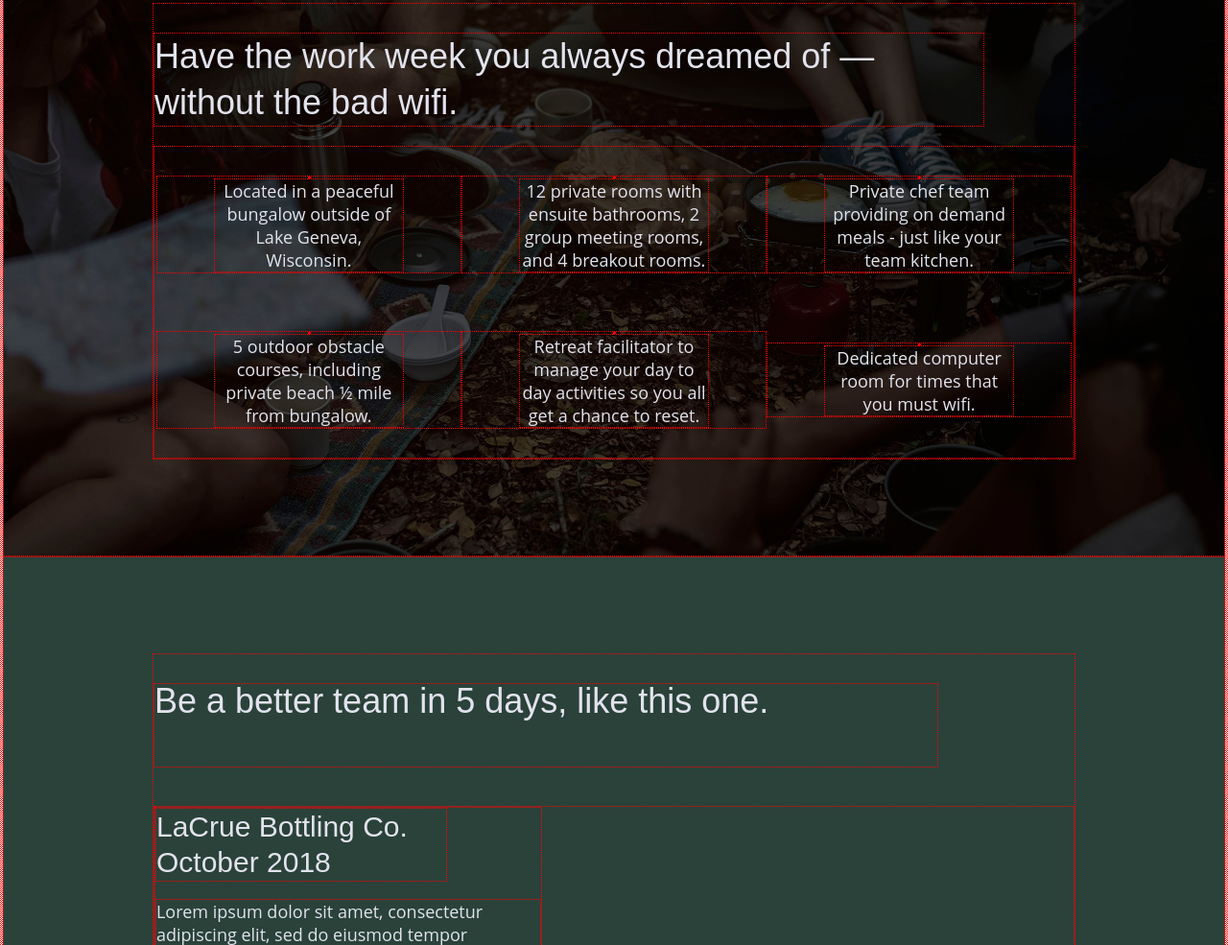
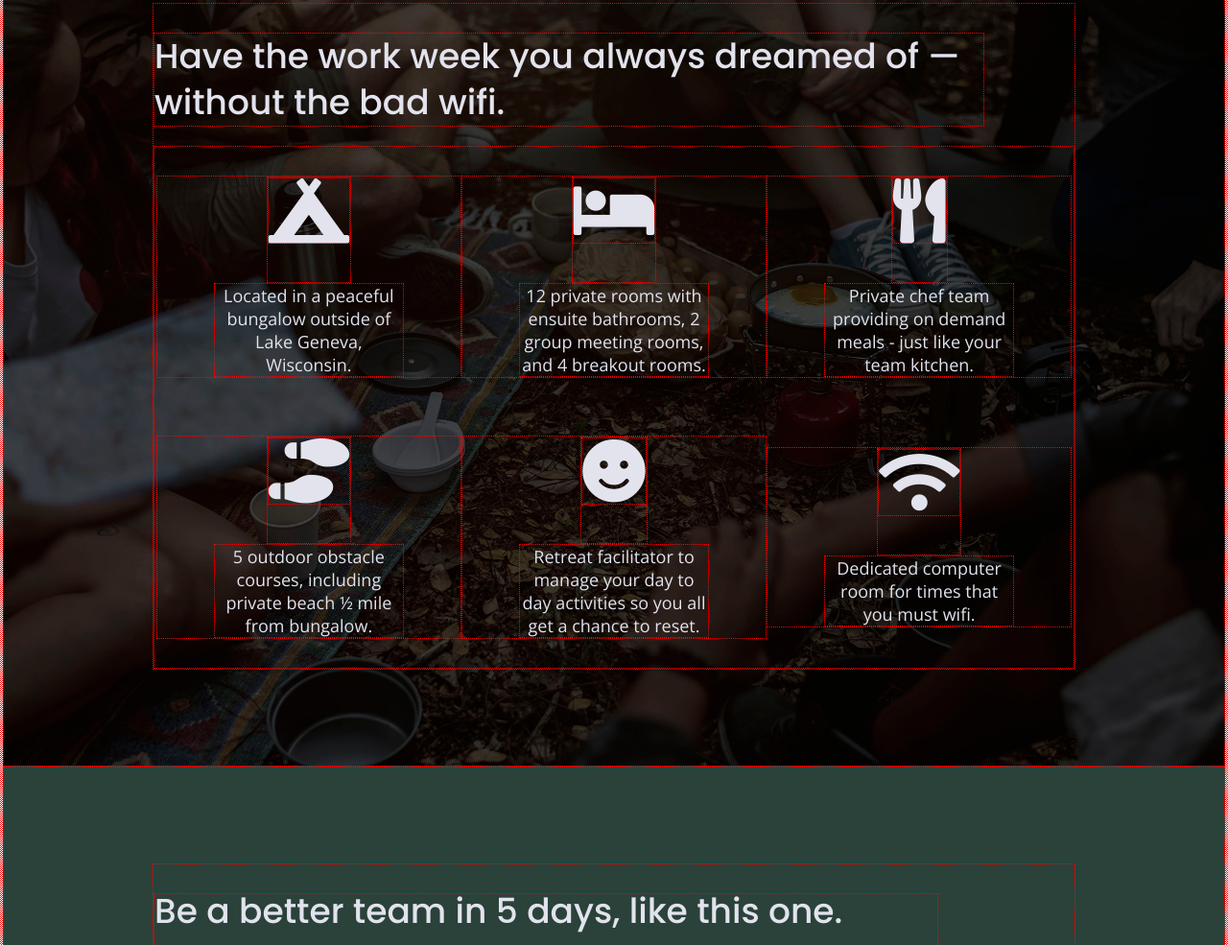
Before and after one commit to grahamcottridge/unplugged, a website built with Parcel: page index.html in a window 1280 px wide. Shown: the part 1106-2091 px from the top of the page at 96% size. Built offline with nearby package versions, Linux system fonts and the light colour scheme.

Commit message:
Add icons to homepage

```diff
--- a/css/main.css
+++ b/css/main.css
@@ -86,10 +86,10 @@ textarea {
   resize: vertical;
 }
 
-/* ==========================================================================
-   Author's custom styles
-   ========================================================================== */
-*/
+  /* ==========================================================================
+  Author's custom styles
+  ========================================================================== */
+
    /* General Styles */
 
 html {
@@ -313,6 +313,11 @@ input[type=button] {
 .features p {
   text-align: center;
   margin: 0;
+}
+
+.features i {
+	font-size: 3.75em;
+  margin-bottom: 40px;
 }
 
 /* Reviews */
--- a/index.html
+++ b/index.html
@@ -16,7 +16,9 @@
     <!-- Place favicon.ico in the root directory -->
 
     <!-- Google Fonts -->
-    <!-- <link href="https://fonts.googleapis.com/css?family=Open+Sans:400,700|Poppins:500,700" rel="stylesheet"> -->
+    <link href="https://fonts.googleapis.com/css?family=Open+Sans:400,700|Poppins:500,700" rel="stylesheet">
+    <!-- FontAwesome CDN version 5.5 -->
+    <link rel="stylesheet" href="https://use.fontawesome.com/releases/v5.5.0/css/all.css" integrity="sha384-B4dIYHKNBt8Bc12p+WXckhzcICo0wtJAoU8YZTY5qE0Id1GSseTk6S+L3BlXeVIU" crossorigin="anonymous">
 
     <link rel="stylesheet" href="css/normalize.css" />
     <link rel="stylesheet" href="css/main.css" />
@@ -77,42 +79,42 @@
             </h2>
               <div class="features-items">
                 <article>
-                  <p class="fontawesome-icon"></p>
+                  <p class="fontawesome-icon"><i class="fas fa-campground"></i></p>
                   <p class="features-item-description">
                   Located in a peaceful bungalow outside of Lake Geneva,
                   Wisconsin.
                   </p>
                 </article>
                 <article>
-                <p class="fontawesome-icon"></p>
+                <p class="fontawesome-icon"><i class="fas fa-bed"></i></p>
                 <p class="features-item-description">
                   12 private rooms with ensuite bathrooms, 2 group meeting
                   rooms, and 4 breakout rooms.
                 </p>
               </article>
               <article>
-                <p class="fontawesome-icon"></p>
+                <p class="fontawesome-icon"><i class="fas fa-utensils"></i></p>
                 <p class="features-item-description">
                   Private chef team providing on demand meals - just like your
                   team kitchen.
                 </p>
               </article>
               <article>
-                <p class="fontawesome-icon"></p>
+                <p class="fontawesome-icon"><i class="fas fa-shoe-prints"></i></p>
                 <p class="features-item-description">
                   5 outdoor obstacle courses, including private beach ½ mile
                   from bungalow.
                 </p>
               </article>
               <article>
-                <p class="fontawesome-icon"></p>
+                <p class="fontawesome-icon"><i class="fas fa-smile"></i></p>
                 <p class="features-item-description">
                   Retreat facilitator to manage your day to day activities so
                   you all get a chance to reset.
                 </p>
               </article>
               <article>
-                <p class="fontawesome-icon"></p>
+                <p class="fontawesome-icon"><i class="fas fa-wifi"></i></p>
                 <p class="features-item-description">
                   Dedicated computer room for times that you must wifi.
                 </p>
```
Also changed, not shown: about/index.html (+3 -4 lines), faq/index.html (+4 -2 lines).
